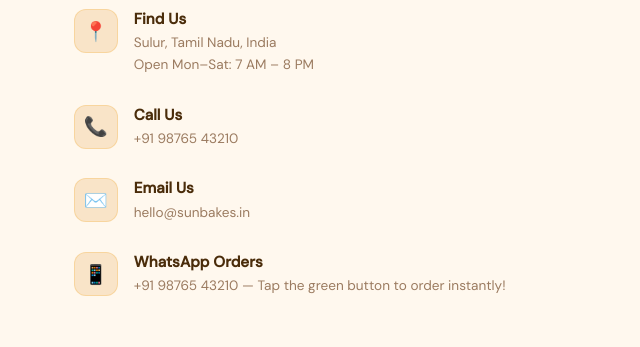
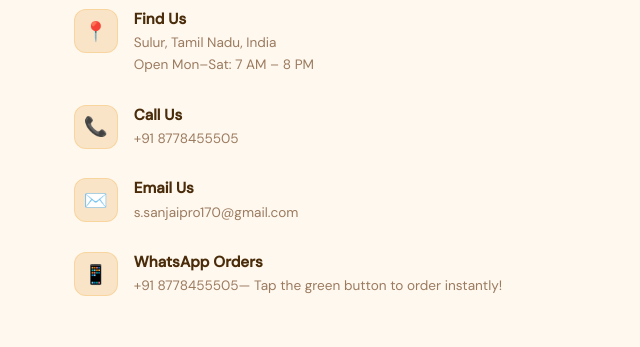
Before and after one commit to ssanjaipro170-debug/Sunbakes, a plain HTML site: page index.html in a window 1280 px wide. Shown: the part 4420-4767 px from the top of the page, 3-643 px from the left. Drawn offline with nearby package versions, Linux system fonts and the light colour scheme; a web font is replaced by a local one.

Commit message:
Update index.html

```diff
--- a/index.html
+++ b/index.html
@@ -346,9 +346,9 @@
     <h2 class="section-title">Place an Order or Say Hello</h2>
     <p class="section-sub">We'd love to bake something special for you. Reach us directly!</p>
     <div class="contact-item"><div class="contact-icon">📍</div><div class="contact-text"><h4>Find Us</h4><p>Sulur, Tamil Nadu, India<br>Open Mon–Sat: 7 AM – 8 PM</p></div></div>
-    <div class="contact-item"><div class="contact-icon">📞</div><div class="contact-text"><h4>Call Us</h4><p>+91 98765 43210</p></div></div>
-    <div class="contact-item"><div class="contact-icon">✉️</div><div class="contact-text"><h4>Email Us</h4><p>hello@sunbakes.in</p></div></div>
-    <div class="contact-item"><div class="contact-icon">📱</div><div class="contact-text"><h4>WhatsApp Orders</h4><p>+91 98765 43210 — Tap the green button to order instantly!</p></div></div>
+    <div class="contact-item"><div class="contact-icon">📞</div><div class="contact-text"><h4>Call Us</h4><p>+91 8778455505</p></div></div>
+    <div class="contact-item"><div class="contact-icon">✉️</div><div class="contact-text"><h4>Email Us</h4><p>s.sanjaipro170@gmail.com</p></div></div>
+    <div class="contact-item"><div class="contact-icon">📱</div><div class="contact-text"><h4>WhatsApp Orders</h4><p>+91 8778455505— Tap the green button to order instantly!</p></div></div>
   </div>
   <div class="contact-form">
     <div class="form-title">Quick Enquiry 🧁</div>
@@ -552,7 +552,7 @@
   msg+='\n🛒 *Items Ordered:*\n';
   cart.forEach(i=>{ msg+=`• ${i.emoji} ${i.name} × ${i.qty} = ₹${i.price*i.qty}\n`; });
   msg+=`\n💰 *Total: ₹${getTotal()}*\n\nPlease confirm this order. Thank you! 🙏`;
-  window.open('https://wa.me/919876543210?text='+encodeURIComponent(msg),'_blank');
+  window.open('https://wa.me/8778455505?text='+encodeURIComponent(msg),'_blank');
   showSuccess('WhatsApp');
 }
 
```
